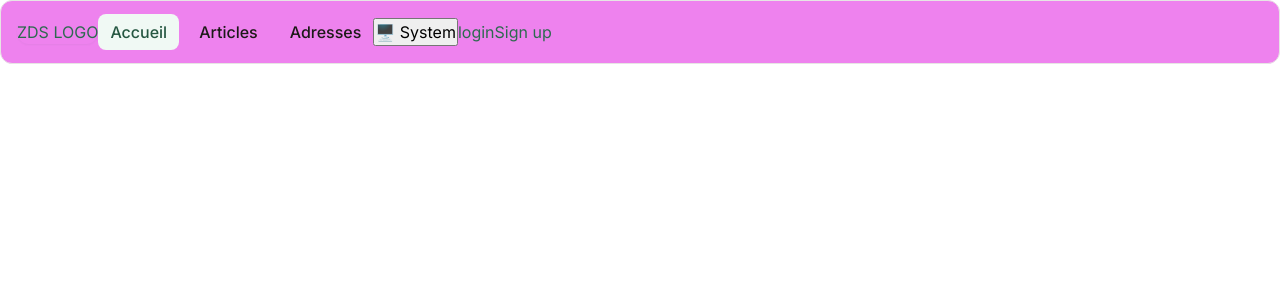
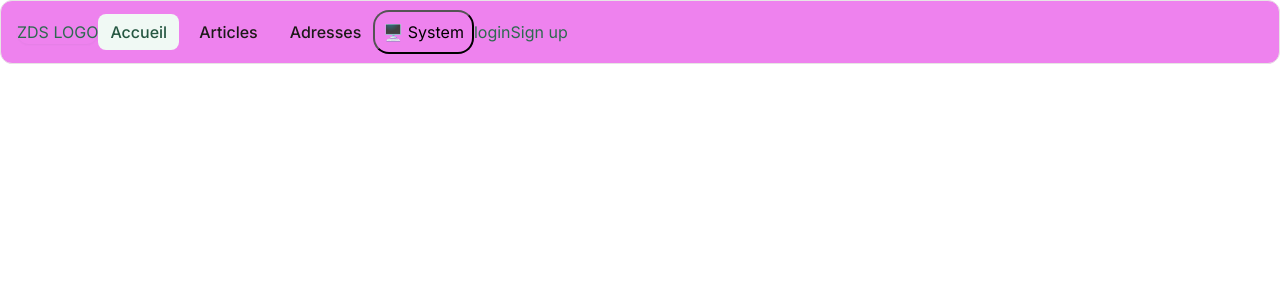
Before and after one commit to MathieuSchaff/zero-dechet-sete, a Next.js app: page / in a window 1280 px wide. Shown: the top 300 px of the page. Built offline with nearby package versions, Linux system fonts and the light colour scheme; no server answers.

Commit message:
fix(css): fix themetoggle import

```diff
--- a/src/components/ToggleTheme/ThemeToggle.tsx
+++ b/src/components/ToggleTheme/ThemeToggle.tsx
@@ -2,18 +2,11 @@
 
 import { useState, useEffect, useTransition } from "react";
 import { setTheme, type ThemeChoice } from "@/app/actions/theme";
-
+import styles from "./themetoggle.module.css";
 const order: ThemeChoice[] = ["light", "dark", "system"];
 
 export function ThemeToggle() {
-  console.log("1");
-  // const [current, setCurrent] = useState<ThemeChoice>(() => {
-  //   if (typeof document === "undefined") return "system";
-  //   const attr = document.documentElement.getAttribute("data-theme");
-  //   return (attr as "light" | "dark") ?? "system";
-  // });
   const [current, setCurrent] = useState<ThemeChoice>("system");
-  console.log("current", current);
   const [isPending, startTransition] = useTransition();
 
   // Lis le thème courant depuis l'attribut SSR (pas de flash)
@@ -38,12 +31,11 @@ export function ThemeToggle() {
       : current === "dark"
       ? "🌙 Dark"
       : "🖥️ System";
-  console.log("label", label);
   return (
     <>
       {" "}
       <button
-        className="btn btn-outline"
+        className={styles.toggle}
         onClick={onClick}
         disabled={isPending}
         aria-label="Toggle theme"
--- /dev/null
+++ b/src/components/ToggleTheme/themetoggle.module.css
@@ -0,0 +1,9 @@
+.toggle {
+  /* background-color: var(--color-bg-tertiary); */
+  background-color: var(--color-bg-);
+  border-radius: var(--radius-xl);
+  padding: var(--space-2) var(--space-2);
+  /* &:hover {
+    background-color: red;
+  } */
+}
```
